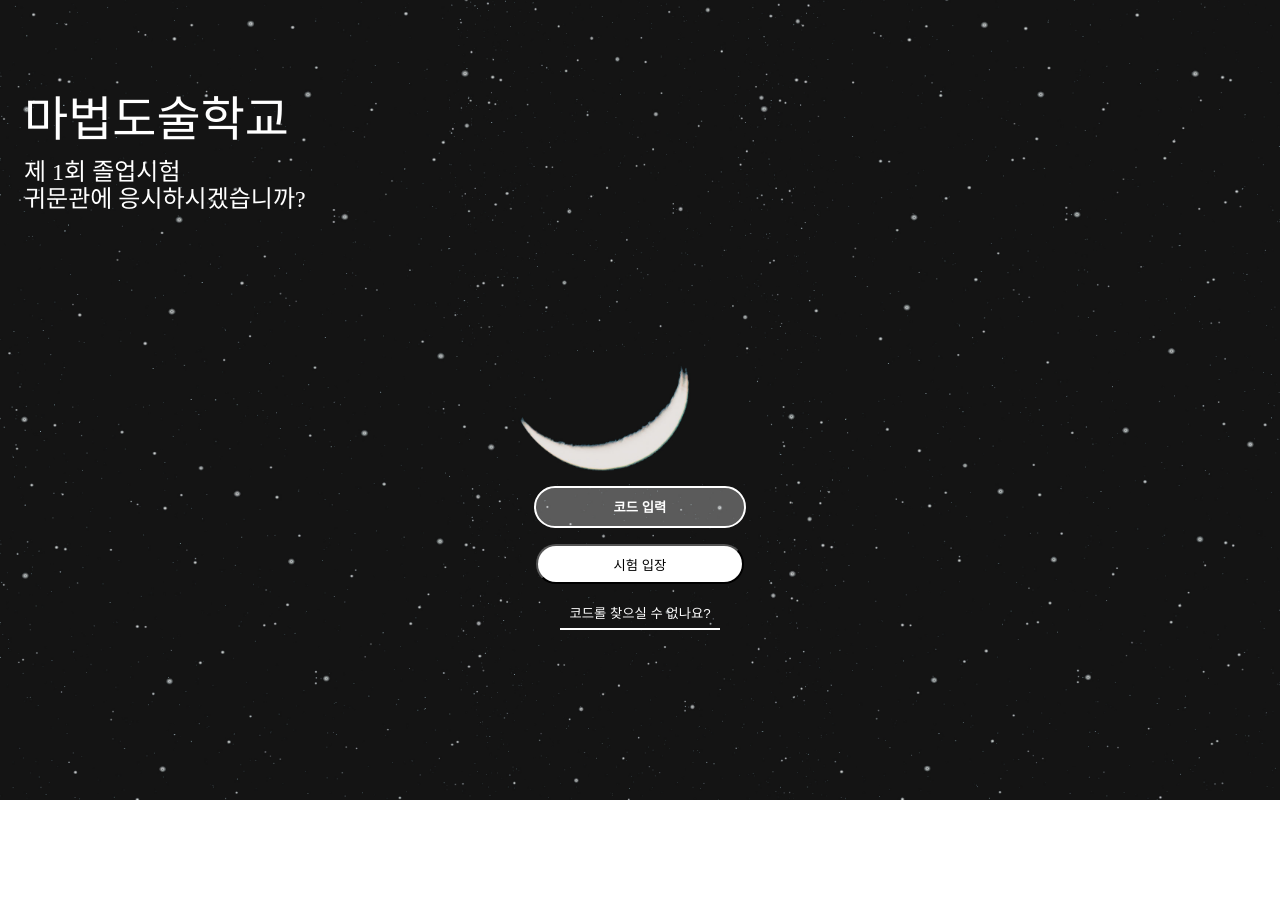
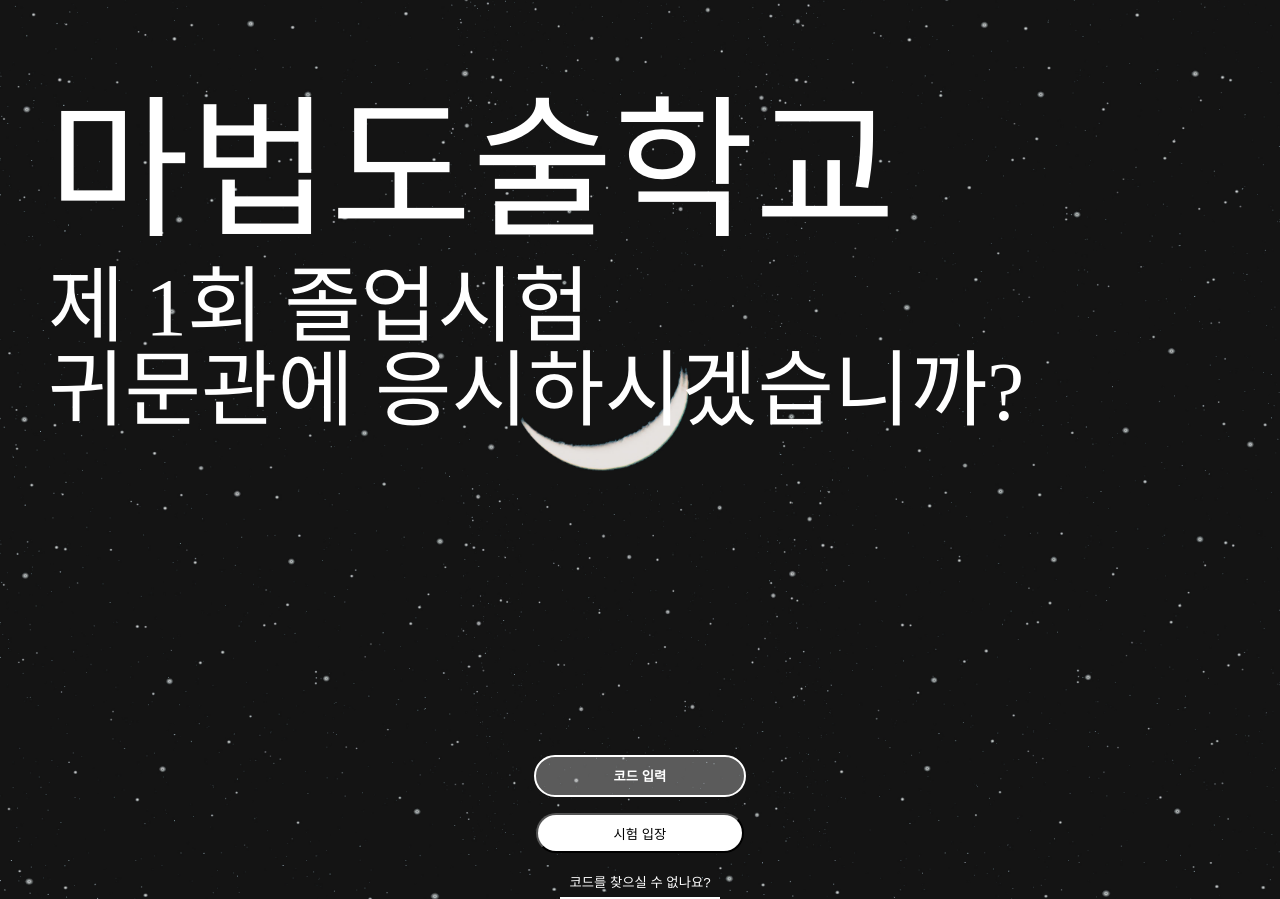
Before and after one commit to solsol2004/door_to_spirit, a plain HTML site: page index.html in a window 1280 px wide. Before the commit the page ends 800 px from the top, so only its background shows below. Drawn offline with Linux system fonts and the light colour scheme; a web font is replaced by a local one.

Commit message:
Update code-screen.css

```diff
--- a/css/screens/code-screen.css
+++ b/css/screens/code-screen.css
@@ -15,15 +15,15 @@ html {
 .top {
   display: flex;
   flex-direction: column;
-  margin: 6rem 0 17rem 1.5rem;
+  margin: 12vh 0 40vh 6vh;
 }
 
 .top span:first-child {
-  font-size: 3rem;
-  margin-bottom: 1rem;
+  font-size: 12vw;
+  margin-bottom: 2vh;
 }
 
 .top span:not(:first-child) {
-  font-size: 1.5rem;
-  margin-bottom: 0.2rem;
+  font-size: 6.5vw;
+  margin-bottom: 0.2vh;
 }
```
